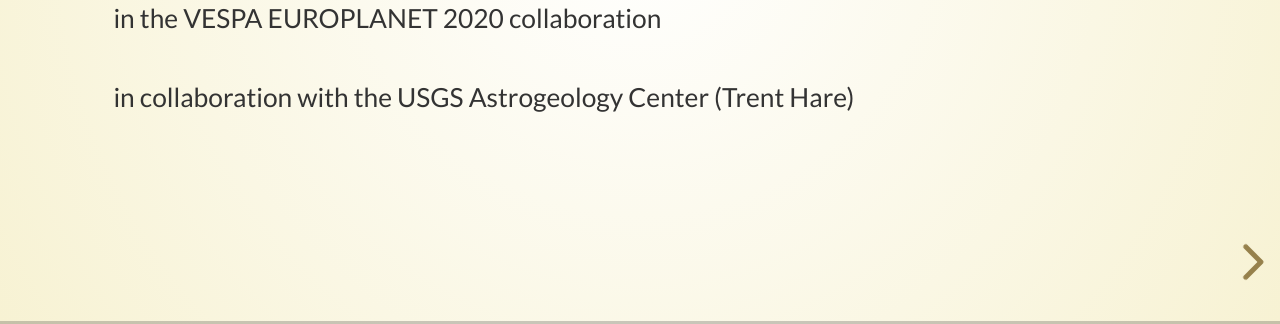
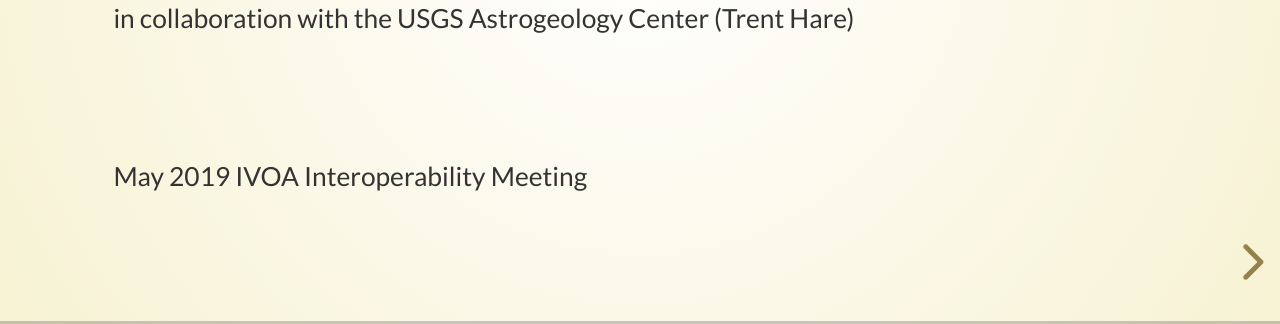
Before and after one commit to cmarmo/InteropIVOA2019, a website: page index.html in a window 1280 px wide. Shown: the part 476-800 px from the top of the page. Drawn offline with Linux system fonts and the light colour scheme.

Commit message:
Update index.html

```diff
--- a/index.html
+++ b/index.html
@@ -49,7 +49,8 @@
 					Chiara Marmo et al.
 				</p>
 				<p><small>in the VESPA EUROPLANET 2020 collaboration</small></p>
-				<p><small>in collaboration with the USGS Astrogeology Center (Trent Hare)</small></p>
+				<p><small>in collaboration with the USGS Astrogeology Center (Trent Hare)</small></p><br />
+				<p><small>May 2019 IVOA Interoperability Meeting</small></p>
 				<footer class="logo"></footer>
 			</section>
 
```
